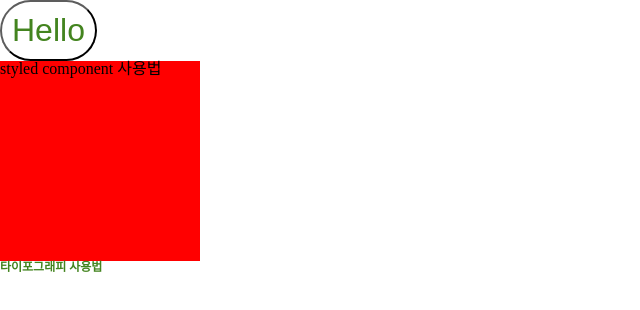
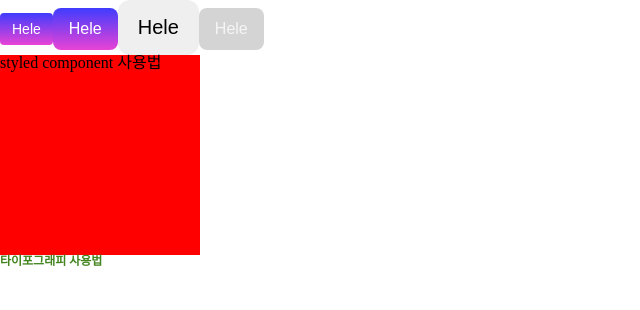
Before and after one commit to lagohalttae/regret-FE, a React (Create React App) app: page /temp in a window 1280 px wide. Shown: the top 310 px of the page, without its empty margins (0-640 px from the left). Built offline with nearby package versions, Linux system fonts and the light colour scheme.

Commit message:
feat : StyledBtn, test code in Temp.tsx

```diff
--- a/src/components/common/StyledBtn.tsx
+++ b/src/components/common/StyledBtn.tsx
@@ -1,25 +1,67 @@
-import styled from 'styled-components';
+import styled, { css } from 'styled-components';
 
-type StyleBtnProps = {
-  size?: '1' | '2' | '4' | '6' | '10';
-  weight?: '400' | '500' | '600' | '700' | '900';
-  color?: string;
+type ButtonProps = {
+  size?: 'sm' | 'md' | 'lg';
+  color?: 'primary' | 'secondary';
+  disabled?: boolean;
 };
 
-const StyledBtn = styled.button<StyleBtnProps>`
-  align-items: center;
-  font-size: ${(props) => props.size || 2.5}vw;
-  font-weight: ${(props) => props.weight || '500'};
-  color: ${(props) => props.color || 'black'};
-  padding: 10px;
-  max-height: 120px;
-  border-radius: 50px;
-  background-color: white;
-  border-color: #090909;
-  border-width: 2px;
+const SIZE = {
+  sm: css`
+    font-size: 0.875rem;
+    padding: 8px 12px;
+    border-radius: 4px;
+  `,
+  md: css`
+    font-size: 1rem;
+    padding: 12px 16px;
+    border-radius: 8px;
+  `,
+  lg: css`
+    font-size: 1.25rem;
+    padding: 16px 20px;
+    border-radius: 12px;
+  `,
+};
+
+const COLOR = {
+  primary: css`
+    color: #fff;
+    background: linear-gradient(#3f3cfe, #e943d5);
+    &:hover {
+      background: linear-gradient(#2421f9, #e012c7);
+    }
+  `,
+  secondary: css`
+    color: #000;
+    background: linear-gradient(#c7c7d2, #bcbaba);
+    &:hover {
+      background: linear-gradient(#bdbdcf, #bcb1b1);
+    }
+  `,
+};
+
+const DISABLED = css`
+  cursor: not-allowed;
+  background: #d4d4d4;
+  color: #f5f5f5;
   &:hover {
-    cursor: pointer;
+    background: #d4d4d4;
+    color: #f5f5f5;
+    box-shadow: none;
   }
 `;
 
-export default StyledBtn;
+export const StyledBtn = styled.button<ButtonProps>`
+  cursor: pointer;
+  border: none;
+  font-weight: 500;
+  outline: none;
+  transition: all 0.2s;
+  font-size: 1rem;
+  padding: 12px 16px;
+  border-radius: 8px;
+  ${(props) => props.color && COLOR[props.color]}
+  ${(props) => props.size && SIZE[props.size]}
+  ${(props) => props.disabled && DISABLED}
+`;
--- a/src/pages/Temp.tsx
+++ b/src/pages/Temp.tsx
@@ -1,6 +1,6 @@
 import styled from 'styled-components';
 import Typography from '../components/common/Typography';
-import StyledBtn from '../components/common/StyledBtn';
+import { StyledBtn } from '../components/common/StyledBtn';
 import { GreenColor } from '../constants';
 
 const S = {
@@ -19,7 +19,17 @@ const S = {
 function Temp(): any {
   return (
     <S.Container>
-      <StyledBtn color={GreenColor}>Hello</StyledBtn>
+      <StyledBtn color="primary" size="sm">
+        Hele
+      </StyledBtn>
+      <StyledBtn color="primary" size="md">
+        Hele
+      </StyledBtn>
+      <StyledBtn size="lg">Hele</StyledBtn>
+      <StyledBtn color="primary" disabled>
+        Hele
+      </StyledBtn>
+
       <S.TempBox>styled component 사용법</S.TempBox>
       <Typography weight="700" color={GreenColor}>
         타이포그래피 사용법
```
